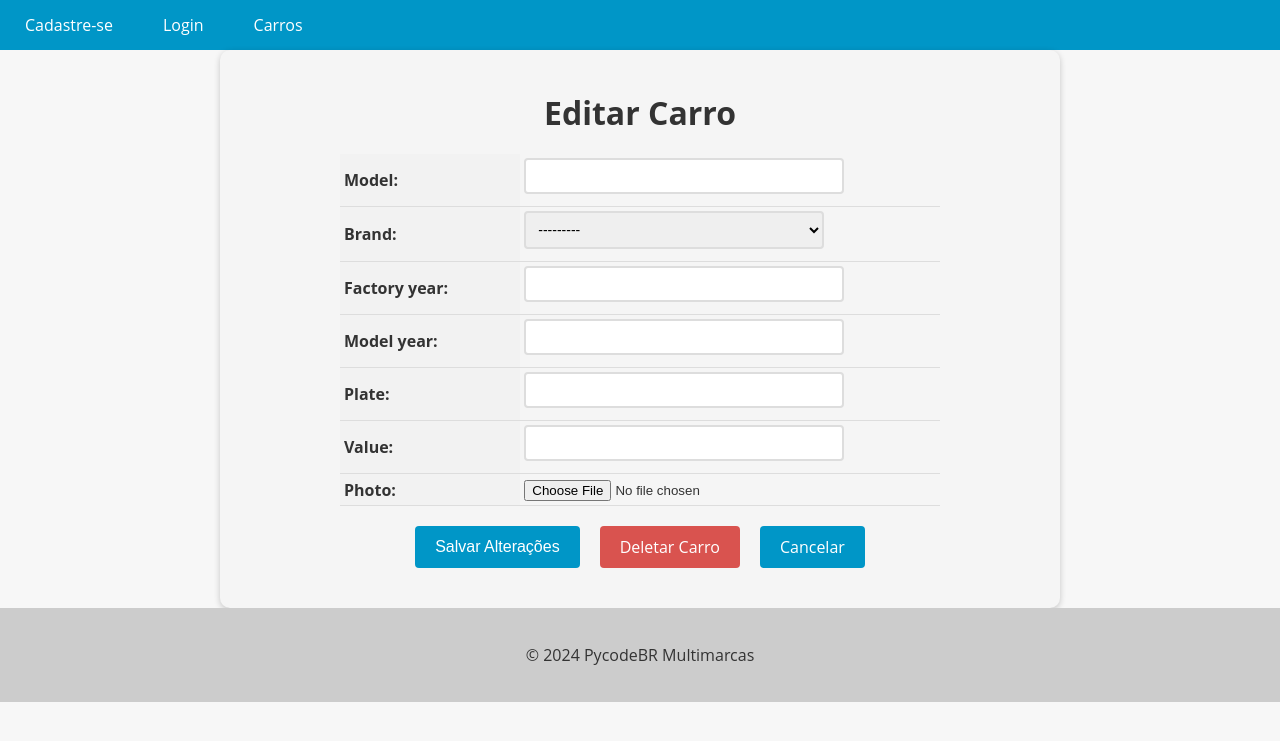
After one commit to thamibetin/django-cars, a Django app: template cars/templates/car_update.html in a window 1280 px wide. The commit adds this page. Shown: the top 741 px of the page. Run offline with Django 5.2, Linux system fonts and the light colour scheme; the template is opened without the code that fills it: values that come from a table or form of the project are taken from there, others are empty.

Commit message:
completa CRUD de cars e adiciona rotas, templates e permissão de acesso às views de edição

```diff
--- a/app/urls.py
+++ b/app/urls.py
@@ -2,7 +2,7 @@ from django.contrib import admin
 from django.urls import path
 from django.conf import settings
 from django.conf.urls.static import static
-from cars.views import CarsView, NewCarsView
+from cars.views import CarsListView, NewCarCreateView, CarDetailView, CarUpdateView, CarDeleteView
 from accounts.views import register_view, login_view, logout_view
 
 urlpatterns = [
@@ -10,6 +10,9 @@ urlpatterns = [
     path('register/', register_view, name='register'),
     path('login/', login_view, name='login'),
     path('logout/', logout_view, name='logout'),
-    path('cars/', CarsView.as_view(), name='cars_list'),
-    path('new_car/', NewCarsView.as_view(), name='new_car'),
+    path('cars/', CarsListView.as_view(), name='cars_list'),
+    path('new_car/', NewCarCreateView.as_view(), name='new_car'),
+    path('car/<int:pk>/', CarDetailView.as_view(), name='car_detail'),
+    path('car/<int:pk>/update/', CarUpdateView.as_view(), name= 'car_update'),
+    path('car/<int:pk>/delete/', CarDeleteView.as_view(), name= 'car_delete'),
 ] + static(settings.MEDIA_URL, document_root=settings.MEDIA_ROOT)
--- /dev/null
+++ b/cars/templates/car_update.html
@@ -0,0 +1,123 @@
+{% extends "base.html" %}
+
+{% block content %}
+
+  <style>
+    form {
+      max-width: 800px;
+      margin: 0 auto;
+      padding: 20px;
+      background-color: #f5f5f5;
+      border-radius: 10px;
+      box-shadow: 0 2px 6px rgba(0, 0, 0, 0.2);
+    }
+
+    form h1 {
+      font-size: 2rem;
+      margin-bottom: 20px;
+      text-align: center;
+    }
+
+    table {
+      margin: 0 auto;
+      border-collapse: collapse;
+      width: 100%;
+      max-width: 600px;
+    }
+
+    th, td {
+      padding: 4px;
+      text-align: left;
+      border-bottom: 1px solid #ddd;
+    }
+
+    th {
+      background-color: #f2f2f2;
+    }
+
+    input[type="text"], input[type="number"], select, textarea {
+      padding: 8px;
+      font-size: 14px;
+      border: 2px solid #ddd;
+      border-radius: 4px;
+      width: 100%;
+      max-width: 300px;
+      margin-bottom: 8px;
+      transition: border-bottom-color 0.3s ease-in-out;
+    }
+
+    input[type="text"]:focus, input[type="number"]:focus, select:focus, textarea:focus {
+      outline: none;
+      border-bottom-color: #0096c7;
+    }
+
+    .btn {
+      background-color: #0096c7;
+      color: #fff;
+      border: none;
+      padding: 10px 20px;
+      font-size: 16px;
+      border-radius: 4px;
+      cursor: pointer;
+      transition: background-color 0.3s ease-in-out;
+    }
+
+    .buttons-container {
+      display: flex;
+      justify-content: center;
+      margin-top: 20px;
+      margin-bottom: 20px;
+    }
+
+    .btn {
+      display: inline-block;
+      background-color: #0096c7;
+      color: #fff;
+      border: none;
+      padding: 10px 20px;
+      font-size: 16px;
+      border-radius: 4px;
+      cursor: pointer;
+      transition: background-color 0.3s ease-in-out;
+      margin: 0 10px;
+    }
+
+    .btn:hover {
+      background-color: #108eb8;
+    }
+
+    .btn-danger {
+      background-color: #d9534f;
+      text-decoration: none !important;
+    }
+
+    .btn-danger:hover {
+      background-color: #d2221c;
+    }
+
+    .error-message {
+      color: #d9534f;
+      font-size: 14px;
+      margin-top: 5px;
+    }
+
+    a {
+      text-decoration: none !important;
+    }
+
+  </style>
+  <form method="post" enctype="multipart/form-data">
+    {% csrf_token %}
+    <h1>Editar Carro</h1>
+    <table>
+      {{ form.as_table }}
+    </table>
+    <div>
+      <div class="buttons-container">
+        <input type="submit" value="Salvar Alterações" class="btn btn-primary">
+        <a href="{% url 'car_delete' pk=object.pk %}" class="btn btn-danger">Deletar Carro</a>
+        <a href="{% url 'cars_list' %}" class="btn btn-secondary">Cancelar</a>
+      </div>
+    </div>
+  </form>
+{% endblock %}
--- a/cars/templates/new_car.html
+++ b/cars/templates/new_car.html
@@ -4,7 +4,7 @@
     <form method="post" enctype="multipart/form-data">
         {% csrf_token %}
         <table>
-            {{ new_car_form.as_table }}
+            {{ form.as_table }}
         </table>
 
         <input type='submit' value='Cadastrar' class='btn btn display'>
```
Also changed, not shown: cars/templates/car_delete.html (added, +63 -0 lines), cars/templates/car_detail.html (added, +96 -0 lines), cars/templates/cars.html (+17 -5 lines), cars/views.py (+38 -22 lines).
